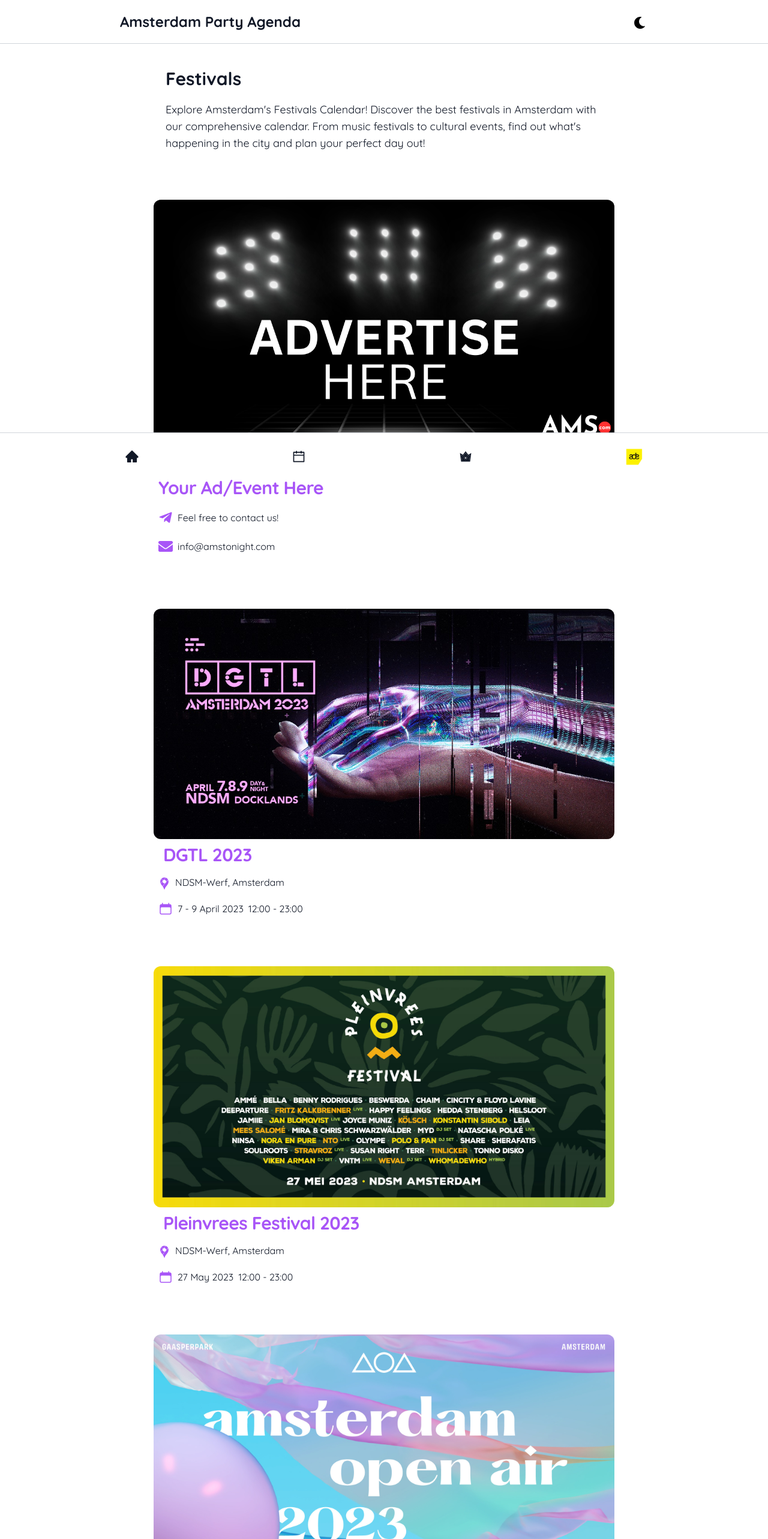
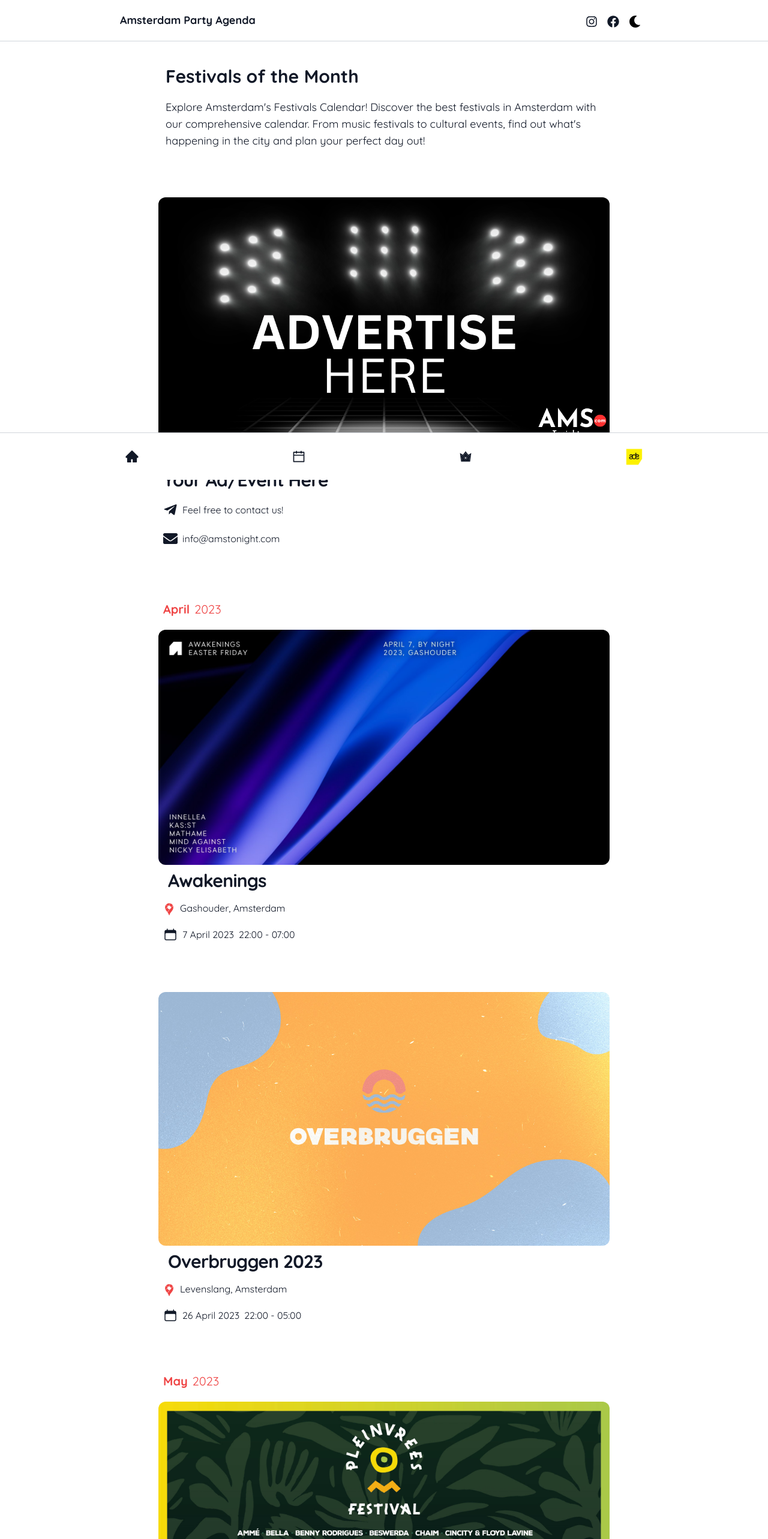
Before and after one commit to canguden/amstonight.com, a Next.js app: page /festivals in a window 1280 px wide. Shown: the top 2566 px of the page at 60% size. Built offline with nearby package versions, Linux system fonts and the light colour scheme; a web font is replaced by a local one; what @sanity/demo would draw is missing.

Commit message:
update v3

```diff
--- a/components/Featured.tsx
+++ b/components/Featured.tsx
@@ -13,7 +13,7 @@
   return (
     <>
       <div className="align-center ml-5 mt-10 flex flex-row content-center  items-center text-2xl  font-bold md:text-3xl">
-        Festivals
+        Festivals of the Month
       </div>
       <p className="align-center ml-5 mt-5 flex flex-row content-center  items-center text-lg  font-thin md:text-lg">
         Explore Amsterdam&apos;s Festivals Calendar! Discover the best festivals
@@ -22,9 +22,9 @@
         your perfect day out!
       </p>
 
-      <div className="mx-auto mt-20 justify-center">
+      <div className="mx-2 mt-20 max-w-4xl justify-center">
         <Image
-          className="h-76 w-full object-cover md:h-auto  md:rounded-xl"
+          className="h-76 rounded-xl object-cover  md:h-auto"
           src="./youradhere.png"
           loader={MyLoader}
           unoptimized={true}
@@ -34,64 +34,107 @@
         />
 
         <div className="flexflex-col mx-2 mb-10 justify-between p-2 leading-normal md:mx-0">
-          <h5 className="mb-2 flex flex-row text-2xl font-bold tracking-tight text-purple-500 md:text-3xl">
+          <h5 className="mb-2 flex flex-row text-2xl font-bold tracking-tight  md:text-3xl">
             Your Ad/Event Here
           </h5>
 
           <div className="mt-5 flex flex-row">
-            <FaTelegramPlane className="align-center mb-1 mr-2 h-6 w-6 content-center items-center text-purple-500" />{' '}
+            <FaTelegramPlane className="align-center mb-1 mr-2 h-6 w-6 content-center items-center " />{' '}
             Feel free to contact us!{' '}
           </div>
           <div className="mt-5 flex flex-row">
-            <FaEnvelope className="align-center mb-1 mr-2 h-6 w-6 content-center items-center text-purple-500" />{' '}
+            <FaEnvelope className="align-center mb-1 mr-2 h-6 w-6 content-center items-center " />{' '}
             info@amstonight.com
           </div>
         </div>
       </div>
 
-      {/* DGTL  */}
+      <div className="mx-2 mt-20 flex flex-row text-red-500">
+        <div className="ml-2 text-xl font-bold">April</div>
+        <div className="ml-2 text-xl">2023</div>
+      </div>
 
-      <div className="mx-auto mt-20 justify-center">
-        <Link href="/event/dgtl-saturday-08-04">
+      <div className="mx-2 mt-5 mt-5 justify-center">
+        <Link href="/event/awakenings-amsterdam-07-04">
           <Image
-            className="h-76 w-full object-cover md:h-auto  md:rounded-xl"
-            src="./dgtl.jpg"
+            className="h-76 w-full rounded-xl object-cover  md:h-auto"
+            src="./awakenings.jpg"
             loader={MyLoader}
             unoptimized={true}
             width={1024}
             height={800}
-            alt="dgtl"
+            alt="awakenings"
           />
 
-          <div className="flexflex-col  mx-2 justify-between  p-2 ">
-            <h5 className="mb-2 flex flex-row text-2xl font-bold tracking-tight text-purple-500 md:text-3xl">
-              DGTL 2023
+          <div className="mx-0 flex  flex-col justify-between p-2  lg:mx-2 ">
+            <h5 className="mb-2 flex flex-row text-2xl font-bold tracking-tight  md:text-3xl">
+              Awakenings
             </h5>
           </div>
         </Link>
 
         <div className="mx-2 flex flex-row hover:text-blue-500">
-          <Link href="https://goo.gl/maps/8ibcfxgTJnn9xAiZ9" target="_blank">
+          <Link href="https://goo.gl/maps/jMbg9ETp5Gu3NPvR7" target="_blank">
             <div className="flex flex-row">
-              <SiGooglemaps className="mt-1 mr-2 h-5 w-5 content-center text-purple-500" />
-              NDSM-Werf, Amsterdam
+              <SiGooglemaps className="mt-1 mr-2 h-5 w-5 content-center text-red-500 " />
+              Gashouder, Amsterdam
             </div>
           </Link>
         </div>
 
         <div className="mx-2 mt-5 flex flex-row">
-          <HiCalendar className="align-center mb-1 mr-2 h-6 w-6 content-center items-center text-purple-500" />{' '}
-          7 - 9 April 2023
-          <div className="ml-2 flex flex-col">12:00 - 23:00</div>
+          <HiCalendar className="align-center mb-1 mr-2 h-6 w-6 content-center items-center " />{' '}
+          7 April 2023
+          <div className="ml-2 flex flex-col">22:00 - 07:00</div>
         </div>
+      </div>
+
+      <div className="mx-2 mt-20 justify-center">
+        <Link href="/event/overbruggen-26-04">
+          <Image
+            className="h-76 w-full rounded-xl object-cover  md:h-auto"
+            src="./overbruggen.jpg"
+            loader={MyLoader}
+            unoptimized={true}
+            width={1024}
+            height={800}
+            alt="Overbruggen"
+          />
+
+          <div className="mx-0 flex  flex-col justify-between p-2  lg:mx-2 ">
+            <h5 className="mb-2 flex flex-row text-2xl font-bold tracking-tight  md:text-3xl">
+              Overbruggen 2023
+            </h5>
+          </div>
+        </Link>
+
+        <div className="mx-2 flex flex-row hover:text-blue-500">
+          <Link href="https://goo.gl/maps/8Q1CPdyEG7pfZrD96" target="_blank">
+            <div className="flex flex-row">
+              <SiGooglemaps className="mt-1 mr-2 h-5 w-5 content-center text-red-500" />
+              Levenslang, Amsterdam
+            </div>
+          </Link>
+        </div>
+
+        <div className="mx-2 mt-5 flex flex-row">
+          <HiCalendar className="align-center mb-1 mr-2 h-6 w-6 content-center items-center " />{' '}
+          26 April 2023
+          <div className="ml-2 flex flex-col">22:00 - 05:00</div>
+        </div>
+      </div>
+
+      <div className="mx-2 mt-20 flex flex-row text-red-500">
+        <div className="ml-2 text-xl font-bold">May</div>
+        <div className="ml-2 text-xl">2023</div>
       </div>
 
       {/* pleinvrees festival */}
 
-      <div className="mx-auto mt-20 justify-center">
+      <div className="mx-2 mt-5 justify-center">
         <Link href="/event/pleinvrees-27-05">
           <Image
-            className="h-76 w-full object-cover md:h-auto  md:rounded-xl"
+            className="h-76 w-full rounded-xl object-cover  md:h-auto"
             src="./pleinvrees.jpg"
             loader={MyLoader}
             unoptimized={true}
@@ -100,8 +143,8 @@
             alt="pleinvrees"
           />
 
-          <div className="flexflex-col  mx-2 justify-between  p-2 ">
-            <h5 className="mb-2 flex flex-row text-2xl font-bold tracking-tight text-purple-500 md:text-3xl">
+          <div className="flexflex-col  justify-between  p-2 ">
+            <h5 className="mb-2 flex flex-row text-2xl font-bold tracking-tight  md:text-3xl">
               Pleinvrees Festival 2023
             </h5>
           </div>
@@ -110,25 +153,30 @@
         <div className="mx-2 flex flex-row hover:text-blue-500">
           <Link href="https://goo.gl/maps/8ibcfxgTJnn9xAiZ9" target="_blank">
             <div className="flex flex-row">
-              <SiGooglemaps className="mt-1 mr-2 h-5 w-5 content-center text-purple-500" />
+              <SiGooglemaps className="mt-1 mr-2 h-5 w-5 content-center text-red-500 " />
               NDSM-Werf, Amsterdam
             </div>
           </Link>
         </div>
 
         <div className="mx-2 mt-5 flex flex-row">
-          <HiCalendar className="align-center mb-1 mr-2 h-6 w-6 content-center items-center text-purple-500" />{' '}
+          <HiCalendar className="align-center mb-1 mr-2 h-6 w-6 content-center items-center " />{' '}
           27 May 2023
           <div className="ml-2 flex flex-col">12:00 - 23:00</div>
         </div>
       </div>
 
+      <div className="mx-2 mt-20 flex flex-row text-red-500">
+        <div className="ml-2 text-xl font-bold">June</div>
+        <div className="ml-2 text-xl">2023</div>
+      </div>
+
       {/* Open Air  */}
 
-      <div className="mx-auto mt-20 justify-center">
+      <div className="mx-2 mt-5 justify-center">
         <Link href="/event/open-air-03-06">
           <Image
-            className="h-76 w-full object-cover md:h-auto  md:rounded-xl"
+            className="h-76 w-full rounded-xl object-cover  md:h-auto"
             src="./aoa.jpg"
             loader={MyLoader}
             unoptimized={true}
@@ -137,8 +185,8 @@
             alt="openair"
           />
 
-          <div className="flexflex-col mx-2 justify-between  p-2 ">
-            <h5 className="mb-2 flex flex-row text-2xl font-bold tracking-tight text-purple-500 md:text-3xl">
+          <div className="flex flex-col justify-between  p-2 ">
+            <h5 className="mb-2 flex flex-row text-2xl font-bold tracking-tight  md:text-3xl">
               Open Air 2023
             </h5>
           </div>
@@ -147,25 +195,30 @@
         <div className="mx-2 flex flex-row hover:text-blue-500">
           <Link href="https://goo.gl/maps/Ubs7ZYM6EMiAgoMSA" target="_blank">
             <div className="flex flex-row">
-              <SiGooglemaps className="mt-1 mr-2 h-5 w-5 content-center text-purple-500" />
+              <SiGooglemaps className="mt-1 mr-2 h-5 w-5 content-center text-red-500" />
               Gaasperpark, Amsterdam
             </div>
           </Link>
         </div>
 
         <div className="mx-2 mt-5 flex flex-row">
-          <HiCalendar className="align-center mb-1 mr-2 h-6 w-6 content-center items-center text-purple-500" />{' '}
+          <HiCalendar className="align-center mb-1 mr-2 h-6 w-6 content-center items-center " />{' '}
           3 - 4 June 2023
           <div className="ml-2 flex flex-col">12:00 - 23:00</div>
         </div>
       </div>
 
+      <div className="mx-2 mt-20 flex flex-row text-red-500">
+        <div className="ml-2 text-xl font-bold">July</div>
+        <div className="ml-2 text-xl">2023</div>
+      </div>
+
       {/* Chin Chin Festival  */}
 
-      <div className="mx-auto mt-20 mb-28 justify-center">
+      <div className="mx-2 mt-5 mb-28 justify-center">
         <Link href="/event/chin-chin-festival">
           <Image
-            className="h-76 w-full object-cover md:h-auto  md:rounded-xl"
+            className="h-76 w-full rounded-xl object-cover  md:h-auto"
             src="./chinchin.jpg"
             loader={MyLoader}
             unoptimized={true}
@@ -174,8 +227,8 @@
             alt="chinchin"
           />
 
-          <div className="flexflex-col  mx-2 justify-between  p-2 ">
-            <h5 className="mb-2 flex flex-row text-2xl font-bold tracking-tight text-purple-500 md:text-3xl">
+          <div className="flex flex-col justify-between  p-2 ">
+            <h5 className="mb-2 flex flex-row text-2xl font-bold tracking-tight  md:text-3xl">
               Chin Chin Festival 2023
             </h5>
           </div>
@@ -184,14 +237,14 @@
         <div className="mx-2 flex flex-row hover:text-blue-500">
           <Link href="https://goo.gl/maps/RMZFYi8yuoPRMQNQ7" target="_blank">
             <div className="flex flex-row">
-              <SiGooglemaps className="mt-1 mr-2 h-5 w-5 content-center text-purple-500" />
+              <SiGooglemaps className="mt-1 mr-2 h-5 w-5 content-center text-red-500  " />
               Tuinen van West, Amsterdam
             </div>
           </Link>
         </div>
 
         <div className="mx-2 mt-5 flex flex-row">
-          <HiCalendar className="align-center mb-1 mr-2 h-6 w-6 content-center items-center text-purple-500" />{' '}
+          <HiCalendar className="align-center mb-1 mr-2 h-6 w-6 content-center items-center " />{' '}
           1 July 2023
           <div className="ml-2 flex flex-col">13:00 - 23:00</div>
         </div>
--- a/components/Header.tsx
+++ b/components/Header.tsx
@@ -1,5 +1,6 @@
 import Link from 'next/link'
 import { useEffect, useState } from 'react'
+import { FaFacebook, FaInstagram } from 'react-icons/fa'
 
 import ThemeChanger from './ThemeChanger'
 
@@ -9,22 +10,38 @@
 
   return (
     <div
-      className="sticky top-0 z-50 w-full border-b border-gray-300 bg-white/80 py-5
-      backdrop-blur dark:border-gray-800 dark:bg-black/80 2xl:hidden"
+      className="sticky top-0 z-50  w-full border-b border-gray-300 bg-white/80 py-5
+      backdrop-blur dark:border-zinc-900 dark:bg-black/80 2xl:hidden"
     >
       <div className="mx-auto flex max-w-4xl flex-row items-center justify-between 2xl:hidden">
         <div className="flex justify-start text-center 2xl:hidden">
           <Link href="/">
             {/* <h1 className='text-2xl font-bold md:font-bold ml-3 md:ml-2 md:text-2xl'>AmsTonight</h1> */}
-            <h1 className="ml-3 flex flex-row text-2xl font-bold md:ml-2 md:text-2xl md:font-bold">
-              <span className="text-2xl font-extrabold">
+            <h1 className="ml-3 flex flex-row font-bold md:ml-2 md:text-2xl md:font-bold">
+              <span className="text-lg font-extrabold">
                 Amsterdam Party Agenda
               </span>
             </h1>
           </Link>
         </div>
+        <ul className="flex flex-row">
+          <Link href="https://www.instagram.com/amstonight" target="_blank">
+            <li className="">
+              <FaInstagram className="mt-1 h-5 w-5 items-center" />
+            </li>
+          </Link>
 
-        <div className="pr-3 2xl:hidden">{mounted && <ThemeChanger />}</div>
+          <Link href="https://www.facebook.com/apaamstonight" target="_blank">
+            <li className="mx-4">
+              <FaFacebook className="mt-1 h-5 w-5 items-center" />
+            </li>
+          </Link>
+          <li>
+            <div className="mr-5   2xl:hidden">
+              {mounted && <ThemeChanger />}
+            </div>
+          </li>
+        </ul>
       </div>
     </div>
   )
--- a/pages/api/sitemap.ts
+++ b/pages/api/sitemap.ts
@@ -11,6 +11,7 @@
 ) => {
   const links = [
     { url: '/', changefreq: 'daily', priority: 0.3 },
+    { url: '/calendar', changefreq: 'daily', priority: 0.3 },
     { url: '/festivals', changefreq: 'daily', priority: 0.3 },
     { url: '/kingsday', changefreq: 'daily', priority: 0.3 },
     { url: '/ade', changefreq: 'daily', priority: 0.3 },
--- a/pages/calendar.tsx
+++ b/pages/calendar.tsx
@@ -20,6 +20,13 @@
         time: '23:00 - 05:00',
         music: 'R&B, HipHop, DanceHall, Afro',
         url: '/event/girls-girls-girls-25-03',
+      },
+      {
+        name: 'Geroezemoes',
+        club: 'Chin Chin Club',
+        time: '22:00 - 05:00',
+        music: 'R&B, Disco, House Classics',
+        url: '/event/geroezemoes-25-03',
       },
       {
         name: 'Hitjesgolf',
--- a/pages/kingsday.tsx
+++ b/pages/kingsday.tsx
@@ -18,9 +18,9 @@
       {
         name: 'Overbruggen',
         club: 'Levenslang',
-        time: 'TBA',
-        music: 'TBA',
-        url: 'https://example.com/event1',
+        time: '22:00 - 05:00',
+        music: 'Mix',
+        url: '/event/overbruggen-26-04',
       },
     ],
     '2023-04-27': [
```
Also changed, not shown: components/EventsList.tsx (+7 -4 lines), components/Footer.tsx (+4 -11 lines), components/ListView.tsx (+5 -45 lines), components/SideBar.tsx (+6 -7 lines), pages/index.tsx (+5 -11 lines), public/awakenings.jpg (added).
